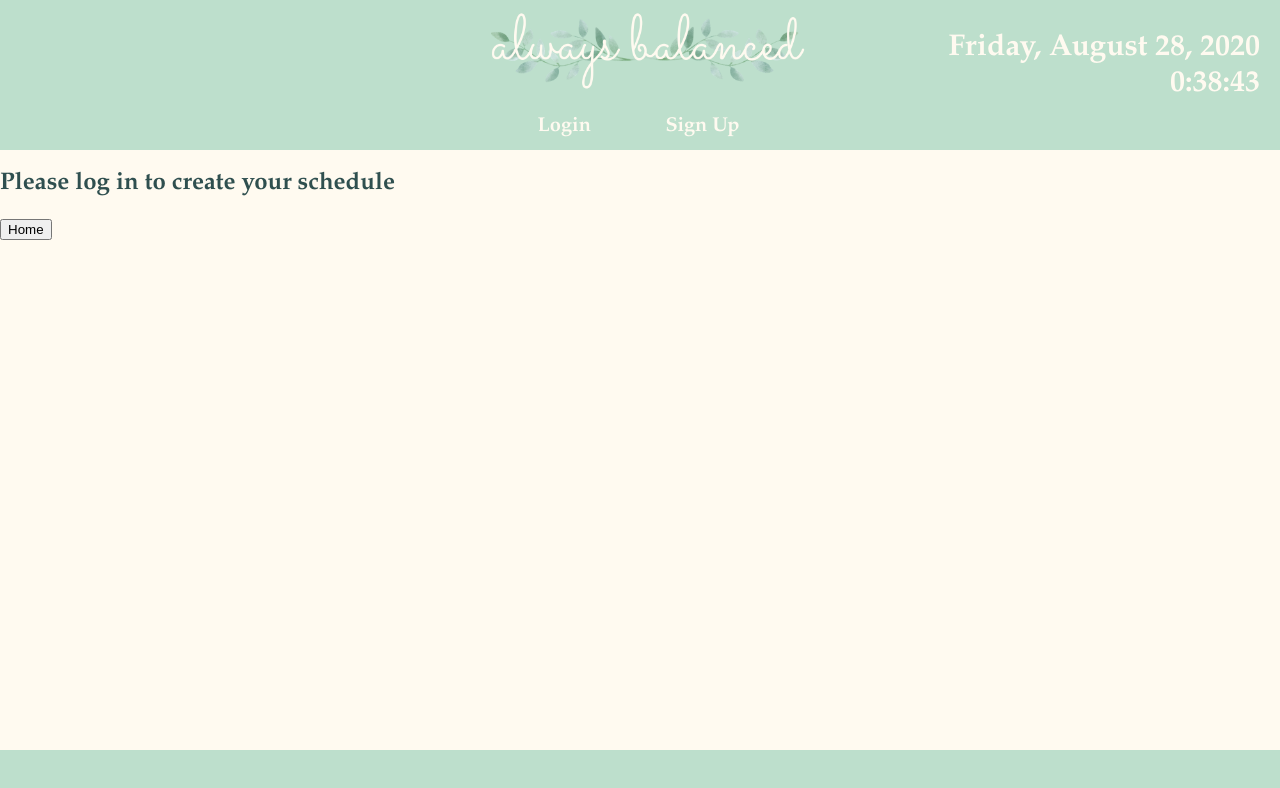
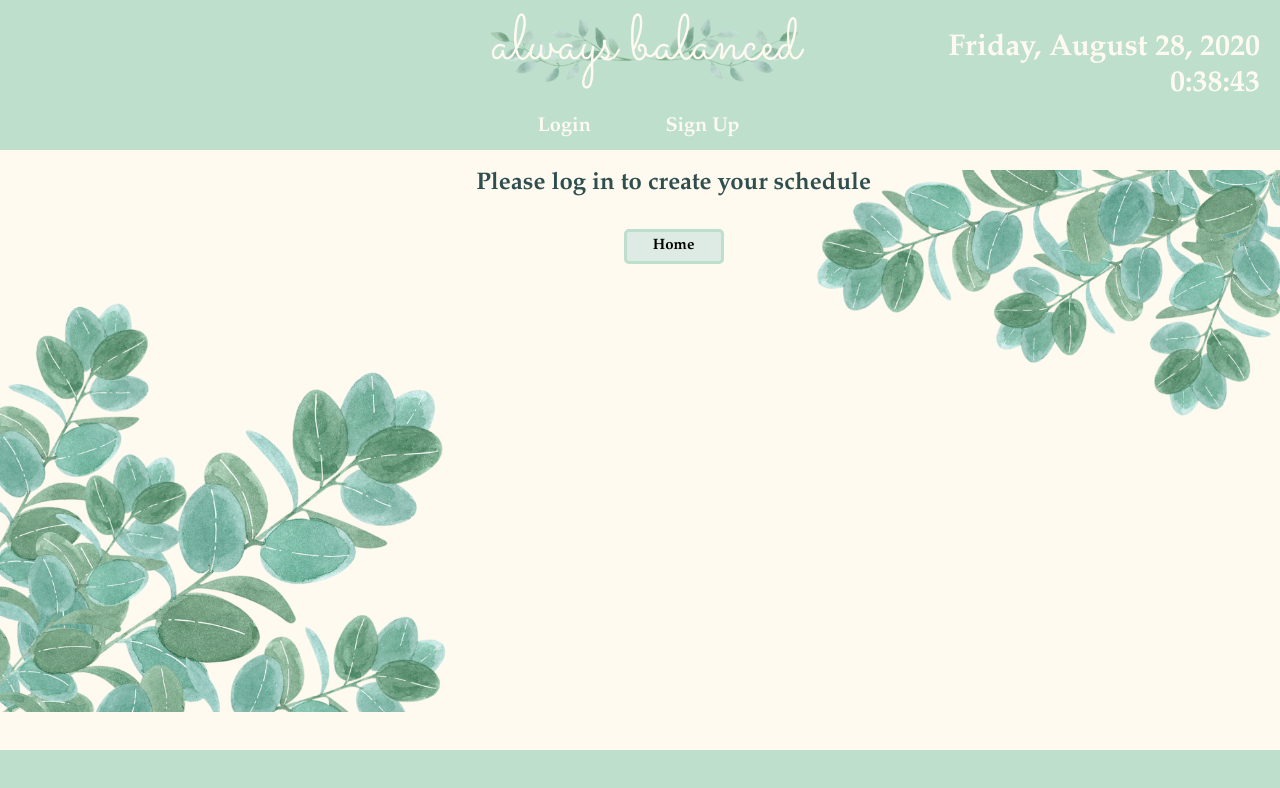
Before and after one commit to iona-b/always-balanced-frontend, a React (Create React App) app: page /createschedule in a window 1280 px wide. Shown: the top 788 px of the page. Built offline with nearby package versions, Linux system fonts and the light colour scheme.

Commit message:
added background and updated alert modal functionality

```diff
--- a/src/App.css
+++ b/src/App.css
@@ -1,9 +1,13 @@
-body {
+html, body {
     font-family: Palatino, URW Palladio L, serif;
     position: relative;
     font-weight: bold;
     background-color: #FFFAF0;
     color: #2F4F4F;
+    height: 100%;
+    width: 100%;
+    padding: 0;
+    margin: 0;
 }
 
 /* Nav Bar Styling  */
@@ -17,7 +21,7 @@ body {
     height: 80px;
     margin-top: 10px;
     position: absolute;
-    left: 38%
+    left: 38%;
 }
 
 #nav-bar {
@@ -93,7 +97,23 @@ body {
 /* Home Styling */
 
 #home-div {
-    margin-top: 20px;
+    text-align: center;
+    height: 110%;
+    width: 100%;
+    position: relative;
+}
+
+#background-bottom-left {
+    position: fixed;
+    left: 0%;
+    width: 450px;
+    top: 35%
+}
+
+#background-top-right {
+    position: absolute;
+    right: 0%;
+    width: 500px;
 }
 
 /* Sign Up and Login Styling  */
@@ -250,21 +270,20 @@ body {
 }
 
 #alert-modal {
-    width: 80vw;
-    position: relative;
-    margin-left: -40vw;
-    margin-top: -50vw;
-    height: 100vw;
+    width: 101vw;
+    position: absolute;
+    margin-left: -740px;
+    /* margin-top: -54vw; */
+    margin-top: -775px;
+    height: 51vw;
     left: 50%;
     background-color:#2F4F4F;
     opacity: 80%;
     font-weight: bold;
     color: white;
-    display: flex;
     justify-content: center;
-    flex-direction: column;
+    padding-top: 50px;
 }
-
 
 .countdown-header {
     font-size: 50px;
@@ -273,6 +292,7 @@ body {
 
 .countdown-timer {
     font-size: 80px;
+    margin-top: 0px;
 }
 
 .profile-logos {
@@ -297,3 +317,10 @@ body {
 .slotActive {
     color: #6495ED;
 }
+
+.info-divs {
+    text-align: center;
+    width: 400px;
+    position: relative;
+    left: 37%;
+}
--- a/src/components/AlertModal.js
+++ b/src/components/AlertModal.js
@@ -3,14 +3,14 @@ import React from "react";
 export default class AlertModal extends React.Component {
 
     state = {
-        minutes: 1,
+        minutes: this.props.breakLength,
         seconds: 0,
     }
 
     componentDidMount() {
+        debugger
         this.myInterval = setInterval(() => {
             const { seconds, minutes } = this.state
-
             if (seconds > 0) {
                 this.setState(({ seconds }) => ({
                     seconds: seconds - 1
@@ -33,11 +33,16 @@ export default class AlertModal extends React.Component {
         clearInterval(this.myInterval)
     }
 
+    handleClick = () => {
+        this.props.handleClick()
+    }
 
     render() {
         const { minutes, seconds } = this.state
         return (
             <div id="alert-modal">
+                <button className="buttons" id="back-button" onClick={this.handleClick}>Go Back</button>
+                <div>
                     { minutes === 0 && seconds === 0
                         ? <img src={require("../images/next-task.png")} alt='' />
                         :
@@ -47,6 +52,7 @@ export default class AlertModal extends React.Component {
                         </div>
                     }
                 </div>
+            </div>
         )
     }
 
--- a/src/components/Schedule.js
+++ b/src/components/Schedule.js
@@ -10,7 +10,9 @@ class Schedule extends React.Component {
     state = {
         hour: new Date().getHours(),
         minutes: new Date().getMinutes(),
-        seconds: new Date().getSeconds()
+        seconds: new Date().getSeconds(),
+        breakTime: false,
+        breakLength: 0
     };
 
     componentDidMount() {
@@ -22,6 +24,7 @@ class Schedule extends React.Component {
     }
 
     componentDidUpdate() {
+        this.getBreaks()
         return this.props.currentSchedule.id !== "" && this.props.currentSchedule.activities.length === 0 ? this.props.fetchSchedule(this.props.currentSchedule.id) : null
     }
 
@@ -53,8 +56,18 @@ class Schedule extends React.Component {
         return `${hours < 10 ? 0 : ""}${hours}:${minutes < 10 ? 0 : ""}${minutes}`
     }
 
-    getTasks = () => {
-        if (this.props.currentSchedule.activities.length > 0) {
+    getBreaks = () => {
+        let schedule = this.getScheduleSlots()
+        if (this.state.breakTime === false) {
+            return schedule.forEach (slot => (this.state.hour * 60 + this.state.minutes) === 1151 && this.state.seconds === 0 ? this.setState({breakTime: true, breakLength: (slot[5].nextStartTime - slot[3].break)}) : null)
+        }
+    }
+
+    handleClick = () => {
+        this.setState({breakTime: false, breakLength: 0})
+    }
+
+    getScheduleSlots = () => {
         let startTime = (parseInt(this.props.user.start_work_time.slice(11, 13)) * 60) + parseInt(this.props.user.start_work_time.slice(14, 16))
         let tasks = this.props.currentSchedule.tasks
         let activities = this.props.currentSchedule.activities
@@ -89,10 +102,15 @@ class Schedule extends React.Component {
             }
             schedule.push(scheduleSlot)
         }
-            // update state with break times
+        return schedule
+    }
+
+
+    returnSchedule = () => {
+        if (this.props.currentSchedule.activities.length > 0) {
+            let schedule = this.getScheduleSlots()
             let completeSchedule = []
             return completeSchedule = schedule.map ((scheduleSlot) => {
-                // debugger
                 return (
                     <div>
                         <p className={this.currentTimeInMinutes > scheduleSlot[0].task &&  this.currentTimeInMinutes < scheduleSlot[3].break ? "slotActive" : "slotNotActive"} key={uuidv4()} > {this.convertToHoursAndMinutes(scheduleSlot[0].task)}: {scheduleSlot[1].task_description}: {scheduleSlot[1].task_notes} </p>
@@ -114,7 +132,7 @@ class Schedule extends React.Component {
                         ?
                             <div>
                                 <h2 className="form-headers">Schedule for {this.day}, {this.month} {this.date}, {this.year}</h2>
-                                {this.getTasks()}
+                                {this.returnSchedule()}
                             </div>
                         :
                             <div>
@@ -126,13 +144,13 @@ class Schedule extends React.Component {
                     }
                 </div>
                 <div>
-                    {/* {
-                        this.state.minutes === 57
-                        ? */}
-                            {/* <AlertModal /> */}
-                        {/* :
+                    {
+                        this.state.breakTime === true
+                        ?
+                            <AlertModal breakLength={this.state.breakLength} handleClick={this.handleClick}/>
+                        :
                         null
-                    } */}
+                    }
                 </div>
             </div>
         );
--- a/src/containers/CreateScheduleContainer.js
+++ b/src/containers/CreateScheduleContainer.js
@@ -32,26 +32,30 @@ class CreateScheduleContainer extends React.Component {
             null
           }
         </div>
-        <div >
+        <img src={require("../images/background-bottom-left.png")} alt='' id="background-bottom-left" onClick={this.handleClick} />
+
+        <img src={require("../images/background-top-right.png")} alt='' id="background-top-right" onClick={this.handleClick} />
+        <div className="info-divs">
           {this.props.user.id && this.props.currentSchedule.id !== "" ?
             <div>
               <h2>You've already created a schedule for today.</h2>
               <p>You can either view today's schedule or delete your current schedule and create a new one</p>
               <Link to='/schedule' >
-                <button>View Current Schedule</button>
+                <button className="buttons">View Current Schedule</button>
               </Link>
-              <button onClick={this.handleClick}>Delete Current Schedule</button>
+              <button className="buttons" onClick={this.handleClick}>Delete Current Schedule</button>
             </div>
           :
             null
           }
         </div>
-        <div>
+        <div className="info-divs">
           {!this.props.user.id ?
           <div >
             <h2> Please log in to create your schedule </h2>
             <Link to='/' >
-              <button onClick={this.fetchSchedule}>Home</button>
+              <button className="buttons"
+              onClick={this.fetchSchedule}>Home</button>
             </Link>
           </div>
           :
--- a/src/containers/Home.js
+++ b/src/containers/Home.js
@@ -12,10 +12,13 @@ class Home extends React.Component {
             <NavLink to='/createschedule'>Create Schedule</NavLink>
             <NavLink to='/profile'>Profile</NavLink>
             <NavLink to='/schedule'>Schedule</NavLink>
+            <img src={require("../images/background-bottom-left.png")} alt='' id="background-bottom-left" onClick={this.handleClick} />
+            <img src={require("../images/background-top-right.png")} alt='' id="background-top-right" onClick={this.handleClick} />
           </div>
         :
           <div id="home-div">
-            <p></p>
+            <img src={require("../images/background-bottom-left.png")} alt='' id="background-bottom-left" onClick={this.handleClick} />
+            <img src={require("../images/background-top-right.png")} alt='' id="background-top-right" onClick={this.handleClick} />
           </div>
         }
     </div>
--- a/src/reducers/userReducer.js
+++ b/src/reducers/userReducer.js
@@ -288,6 +288,7 @@ const userReducer = (state=initialState,action) => {
           id: action.currentSchedule.id,
           date: action.currentSchedule.date,
           user_id: action.currentSchedule.user_id,
+
           schedule_activities: [...action.currentSchedule.schedule_activities],
           activities: [...action.currentSchedule.activities],
           schedule_tasks: [...action.currentSchedule.schedule_tasks],
```
Also changed, not shown: src/images/background-bottom-left.png (added), src/images/background-top-right.png (added). Lines whose indentation alone changed are shown as unchanged.
